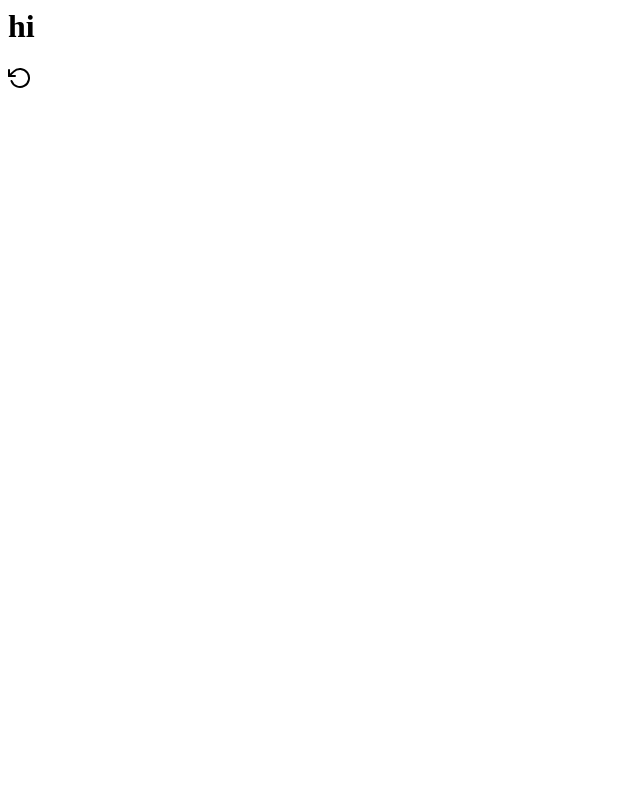
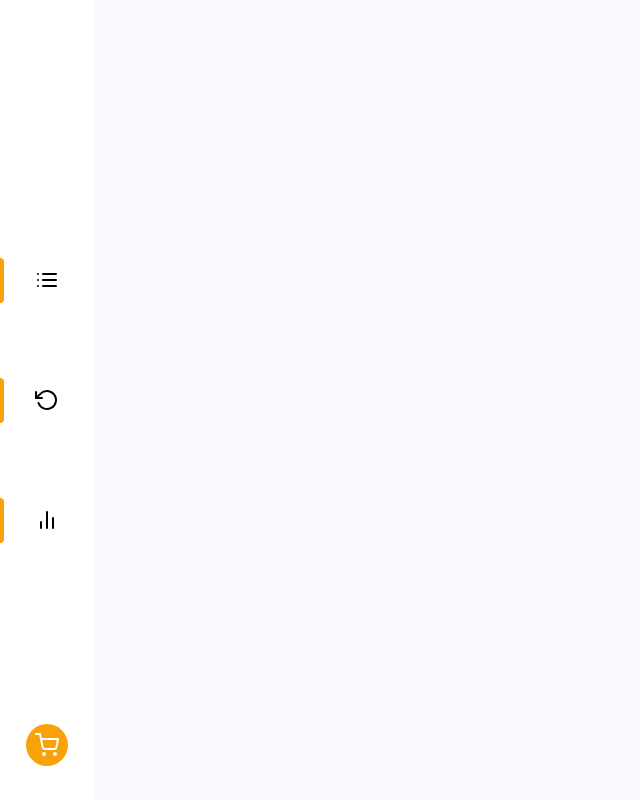
Before and after one commit to barbaraperic/shopping-list, a React (Vite) app: page / in a window 1280 px wide. Shown: the whole page, without its empty margins (0-640 px from the left). Built offline with nearby package versions, Linux system fonts and the light colour scheme.

Commit message:
WIP: sidebar navigation

```diff
--- /dev/null
+++ b/src/App.css
@@ -0,0 +1,137 @@
+* {
+  box-sizing: border-box;
+  font-family: sans-serif;
+}
+
+/* http://meyerweb.com/eric/tools/css/reset/
+   v2.0 | 20110126
+   License: none (public domain)
+*/
+
+html,
+body,
+div,
+span,
+applet,
+object,
+iframe,
+h1,
+h2,
+h3,
+h4,
+h5,
+h6,
+p,
+blockquote,
+pre,
+a,
+abbr,
+acronym,
+address,
+big,
+cite,
+code,
+del,
+dfn,
+em,
+img,
+ins,
+kbd,
+q,
+s,
+samp,
+small,
+strike,
+strong,
+sub,
+sup,
+tt,
+var,
+b,
+u,
+i,
+center,
+dl,
+dt,
+dd,
+ol,
+ul,
+li,
+fieldset,
+form,
+label,
+legend,
+table,
+caption,
+tbody,
+tfoot,
+thead,
+tr,
+th,
+td,
+article,
+aside,
+canvas,
+details,
+embed,
+figure,
+figcaption,
+footer,
+header,
+hgroup,
+menu,
+nav,
+output,
+ruby,
+section,
+summary,
+time,
+mark,
+audio,
+video {
+  margin: 0;
+  padding: 0;
+  border: 0;
+  font-size: 100%;
+  vertical-align: baseline;
+}
+/* HTML5 display-role reset for older browsers */
+article,
+aside,
+details,
+figcaption,
+figure,
+footer,
+header,
+hgroup,
+menu,
+nav,
+section {
+  display: block;
+}
+body {
+  line-height: 1;
+}
+ol,
+ul {
+  list-style: none;
+}
+blockquote,
+q {
+  quotes: none;
+}
+blockquote:before,
+blockquote:after,
+q:before,
+q:after {
+  content: "";
+  content: none;
+}
+table {
+  border-collapse: collapse;
+  border-spacing: 0;
+}
+
+body {
+  background-color: #FAFAFE;
+}
--- a/src/App.js
+++ b/src/App.js
@@ -1,10 +1,10 @@
-import Icon from './components/Icon'
+import Home from './pages/Home'
+import "./App.css";
 
 const App = () => {
   return (
     <div>
-      <h1>hi</h1>
-      <Icon id="rotate"/>
+      <Home />
     </div>
   )
 }
--- /dev/null
+++ b/src/assets/NavIcon.js
@@ -0,0 +1,45 @@
+import { List, RotateCcw, BarChart2, ShoppingCart } from 'react-feather';
+import styled from 'styled-components';
+
+const icons = {
+  list: List,
+  rotate: RotateCcw,
+  bar: BarChart2,
+  cart: ShoppingCart
+};
+
+const NavIcon = ({ id, className }) => {
+  const Component = icons[id]
+
+  if (!Component) {
+    throw error(`No icon found for ID: ${id}`)
+  }
+
+  return (
+    <Wrapper className={className}>
+      <Fiddle />
+      <Component />
+    </Wrapper>
+  )
+}
+
+const Wrapper = styled.div`
+  width: 100%;
+  height: 45px;
+  display: flex;
+  justify-content: center;
+  align-items: center;
+  position: relative;
+`
+
+const Fiddle = styled.div`
+  height: 100%;
+  width: 4px;
+  position: absolute;
+  left: 0;
+  background-color: #F9A109;
+  border-top-right-radius: 6px;
+  border-bottom-right-radius:6px;
+`
+
+export default NavIcon;
--- /dev/null
+++ b/src/assets/NotificationIcon.js
@@ -0,0 +1,25 @@
+import { ShoppingCart } from 'react-feather';
+import styled from 'styled-components'
+
+const NotificationIcon = ({ className }) => {
+
+  return (
+    <Wrapper className={className}>
+      <ShoppingCart />
+    </Wrapper>
+  )
+}
+
+const Wrapper = styled.div`
+  display: flex;
+  justify-content: center;
+  align-items: center;
+  background-color: #F9A109;
+  width: 42px;
+  height: 42px;
+  color: white;
+  border-radius: 50%;
+  margin-bottom: 34px;
+`
+
+export default NotificationIcon;
--- a/src/components/Icon.js
+++ /dev/null
@@ -1,23 +0,0 @@
-import { List, RotateCcw, BarChart2 } from 'react-feather';
-
-const icons = {
-  list: List,
-  rotate: RotateCcw,
-  bar: BarChart2
-};
-
-const Icon = ({ id }) => {
-  const Component = icons[id]
-
-  if (!Component) {
-    throw error(`No icon found for ID: ${id}`)
-  }
-
-  return (
-    <div>
-      <Component />
-    </div>
-  )
-}
-
-export default Icon;
--- a/src/components/Search.js
+++ b/src/components/Search.js
@@ -1,5 +1,4 @@
 import styled from 'styled-components';
-import Icon from './Icon';
 
 const Wrapper = styled.div`
 
@@ -8,7 +7,6 @@ const Wrapper = styled.div`
 const Search = () => {
   return (
     <Wrapper>
-      <Icon id="bar"/>
     </Wrapper>
   )
 }
--- /dev/null
+++ b/src/containers/SidebarNav.js
@@ -0,0 +1,55 @@
+import styled from 'styled-components'
+import NavIcon from '../assets/NavIcon';
+import NotificationIcon from '../assets/NotificationIcon';
+
+const SidebarNav = () => {
+  return (
+    <Wrapper>
+      <Logo />
+      <IconWrapper>
+        <NavIcon id="list"/>
+        <Spacer />
+        <NavIcon id="rotate"/>
+        <Spacer />
+        <NavIcon id="bar"/>
+      </IconWrapper>
+      <Notification>
+        <NotificationIcon />
+      </Notification>
+    </Wrapper>
+  )
+}
+
+const Wrapper = styled.nav`
+  background-color: white;
+  height: 100%;
+  width: 93px;
+  display: flex;
+  flex-direction: column;
+
+`
+
+const Logo = styled.div`
+  flex: 1;
+`
+
+const IconWrapper = styled.div`
+  display: flex;
+  flex-direction: column;
+  justify-content: center;
+  align-items: center;
+`
+
+const Spacer = styled.div`
+  height: 75px;
+`
+
+const Notification = styled.div`
+ flex: 1;
+ display: flex;
+ flex-direction: column;
+ align-items: center;
+ justify-content: flex-end;
+`
+
+export default SidebarNav
--- /dev/null
+++ b/src/pages/Home.js
@@ -0,0 +1,11 @@
+import SidebarNav from '../containers/SidebarNav';
+
+const Home = () => {
+  return (
+    <div>
+      <SidebarNav />
+    </div>
+  )
+}
+
+export default Home
```
